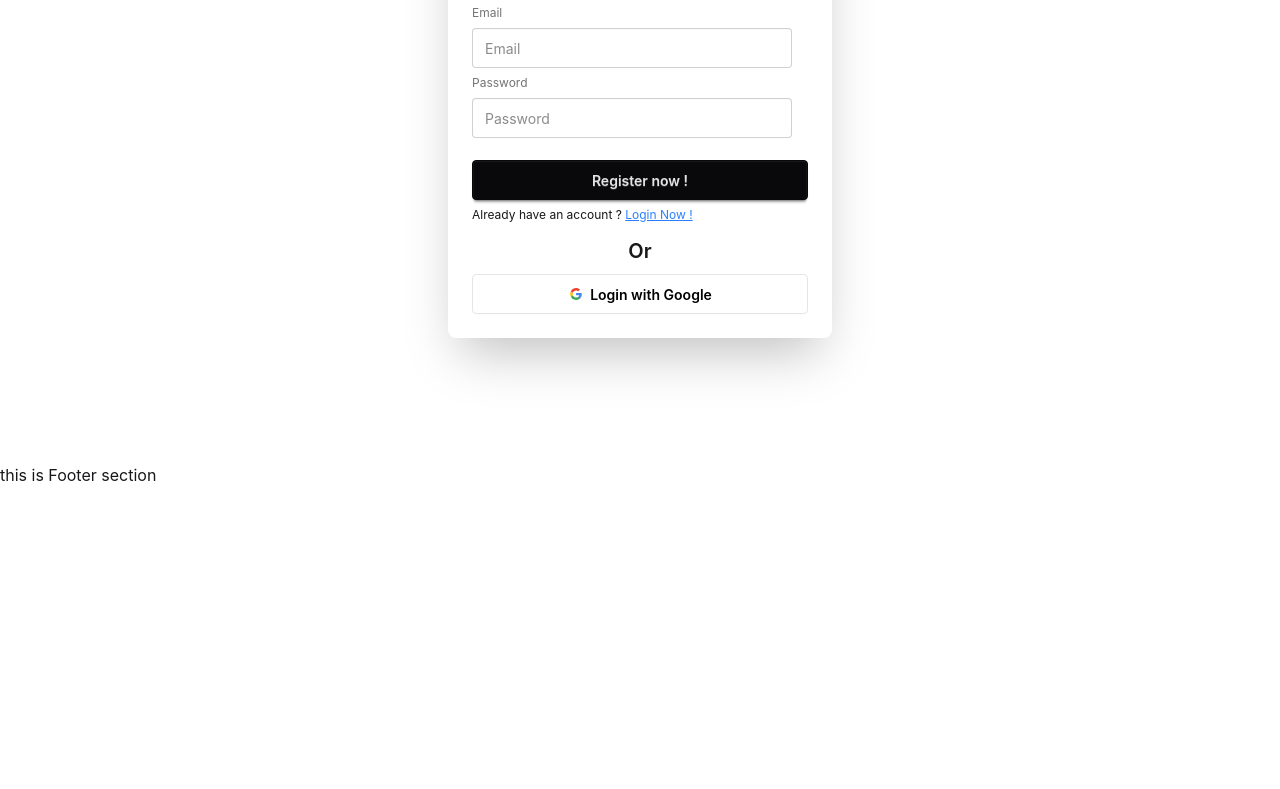
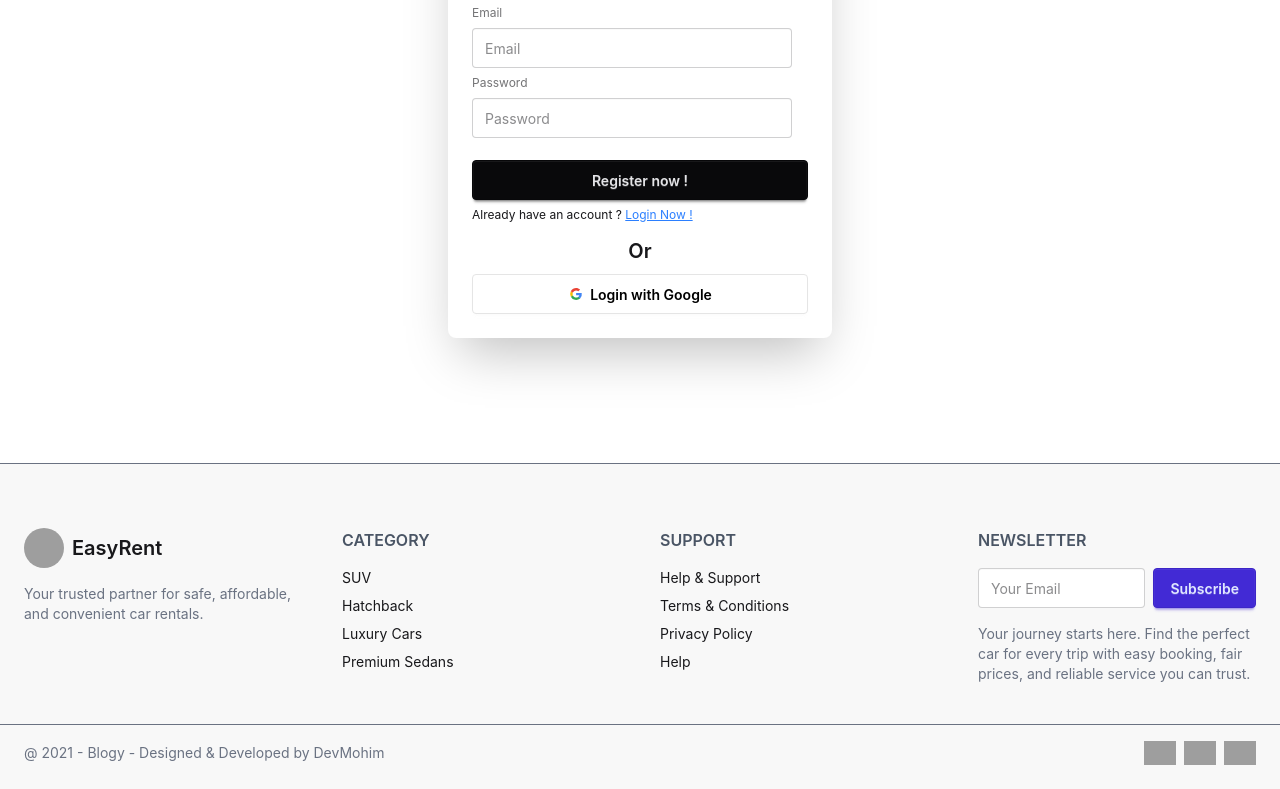
Before and after one commit to asifhas2/Assignment-10, a React (Vite) app: page /register in a window 1280 px wide. Shown: the part 337-1126 px from the top of the page. Before the commit the page ends 824 px from the top, so only its background shows below. Built offline with nearby package versions, Linux system fonts and the light colour scheme; no server answers; grey boxes are pictures that could not be loaded.

Commit message:
add footer section

```diff
--- a/src/Pages/MyListing.jsx
+++ b/src/Pages/MyListing.jsx
@@ -49,7 +49,7 @@ const MyListing = () => {
   };
 
   return (
-    <div className="py-15">
+    <div className="py-15 min-h-screen">
       <div className="card bg-base-100 shadow-xl">
         <div className="card-body">
           <h2 className="card-title text-2xl font-bold">My Cars</h2>
--- a/src/components/Footer.jsx
+++ b/src/components/Footer.jsx
@@ -2,9 +2,71 @@ import React from 'react';
 
 const Footer = () => {
     return (
+        <footer className="bg-base-200 text-base-content pt-16 pb-6 border-gray-500 border-t-1">
+      <div className="max-w-7xl mx-auto px-6 grid md:grid-cols-4 gap-10">
+
         <div>
-            this is Footer section
+          <div className="flex items-center gap-2 mb-4">
+            <img className="h-10 w-10 rounded-full object-cover" src="https://www.shutterstock.com/image-vector/handshake-car-logo-vector-illustration-600nw-2636774943.jpg" alt="" />
+            <h2 className="text-xl font-semibold">EasyRent</h2>
+          </div>
+          <p className="text-sm text-gray-500">
+            Your trusted partner for safe, affordable, and convenient car rentals.
+          </p>
+
+
         </div>
+
+        <div>
+          <h3 className="font-semibold mb-4 text-gray-600">CATEGORY</h3>
+          <ul className="space-y-2 text-sm">
+            <li><a className="hover:text-primary">SUV</a></li>
+            <li><a className="hover:text-primary">Hatchback</a></li>
+            <li><a className="hover:text-primary">Luxury Cars</a></li>
+            <li><a className="hover:text-primary">Premium Sedans</a></li>
+
+          </ul>
+        </div>
+
+        <div>
+          <h3 className="font-semibold mb-4 text-gray-600">SUPPORT</h3>
+          <ul className="space-y-2 text-sm">
+            <li><a className="hover:text-primary">Help & Support</a></li>
+            <li><a className="hover:text-primary">Terms & Conditions</a></li>
+            <li><a className="hover:text-primary">Privacy Policy</a></li>
+            <li><a className="hover:text-primary">Help</a></li>
+          </ul>
+        </div>
+
+        {/* Newsletter */}
+        <div>
+          <h3 className="font-semibold mb-4 text-gray-600">NEWSLETTER</h3>
+          <div className="flex gap-2">
+            <input
+              type="email"
+              placeholder="Your Email"
+              className="input input-bordered w-full"
+            />
+            <button className="btn btn-primary">Subscribe</button>
+          </div>
+          <p className="text-sm text-gray-500 mt-4">
+          Your journey starts here. Find the perfect car for every trip with easy booking, fair prices, and reliable service you can trust.
+          </p>
+        </div>
+      </div>
+
+      {/* Bottom */}
+      <div className="border-t mt-10 pt-4 px-6 max-w-7xl mx-auto flex flex-col md:flex-row justify-between items-center text-sm text-gray-500">
+        <p>@ 2021 - Blogy - Designed & Developed by DevMohim</p>
+
+        <div className="flex gap-2 mt-2 md:mt-0">
+          <img src="https://img.icons8.com/color/48/paypal.png" className="h-6" />
+          <img src="https://img.icons8.com/color/48/amex.png" className="h-6" />
+          <img src="https://img.icons8.com/color/48/visa.png" className="h-6" />
+        </div>
+      </div>
+    </footer>
+
     );
 };
 
--- a/src/components/Navber.jsx
+++ b/src/components/Navber.jsx
@@ -24,35 +24,40 @@ const Navber = ({setSearch}) => {
         });
       });
   };
+  const navClass = ({ isActive }) =>
+  isActive
+    ? "text-primary font-semibold underline"
+    : "text-base-content";
 
   const links = (
+
     <>
       <li className="font-semibold">
-        <NavLink to="/">Home</NavLink>
+        <NavLink className={navClass} to="/">Home</NavLink>
       </li>
       <li className="font-semibold ">
-        <NavLink to="/addCar">Add-Car</NavLink>
+        <NavLink  className={navClass} to="/addCar">Add-Car</NavLink>
       </li>
       <li className="font-semibold ">
-        <NavLink to="/myListing">My-Listings</NavLink>
+        <NavLink  className={navClass} to="/myListing">My-Listings</NavLink>
       </li>
       <li className="font-semibold ">
-        <NavLink to="/myBooking">My-Bookings</NavLink>
+        <NavLink  className={navClass} to="/myBooking">My-Bookings</NavLink>
       </li>
       <li className="font-semibold ">
-        <NavLink to="/browsCars">Browse-Cars</NavLink>
+        <NavLink  className={navClass} to="/browsCars">Browse-Cars</NavLink>
       </li>
       {user ? (
         <li className="font-semibold hidden">
-          <NavLink to="/login">Login</NavLink>
+          <NavLink  className={navClass} to="/login">Login</NavLink>
         </li>
       ) : (
         <li className="font-semibold">
-          <NavLink to="/login">Login</NavLink>
+          <NavLink  className={navClass} to="/login">Login</NavLink>
         </li>
       )}
       <li className="font-semibold ">
-        <NavLink to="/register">Register</NavLink>
+        <NavLink  className={navClass} to="/register">Register</NavLink>
       </li>
     </>
   );
```
Also changed, not shown: src/index.css (line endings or trailing spaces).
